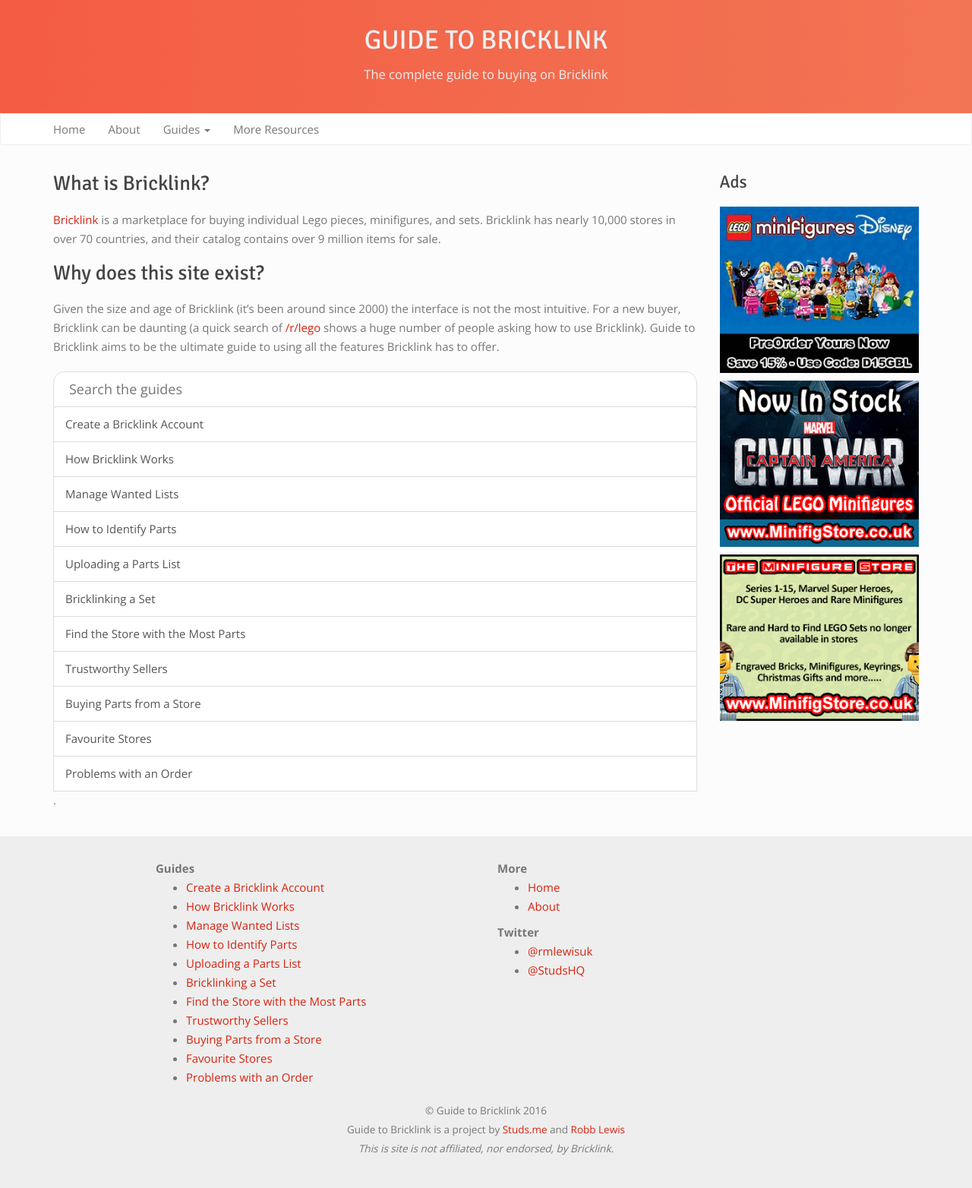
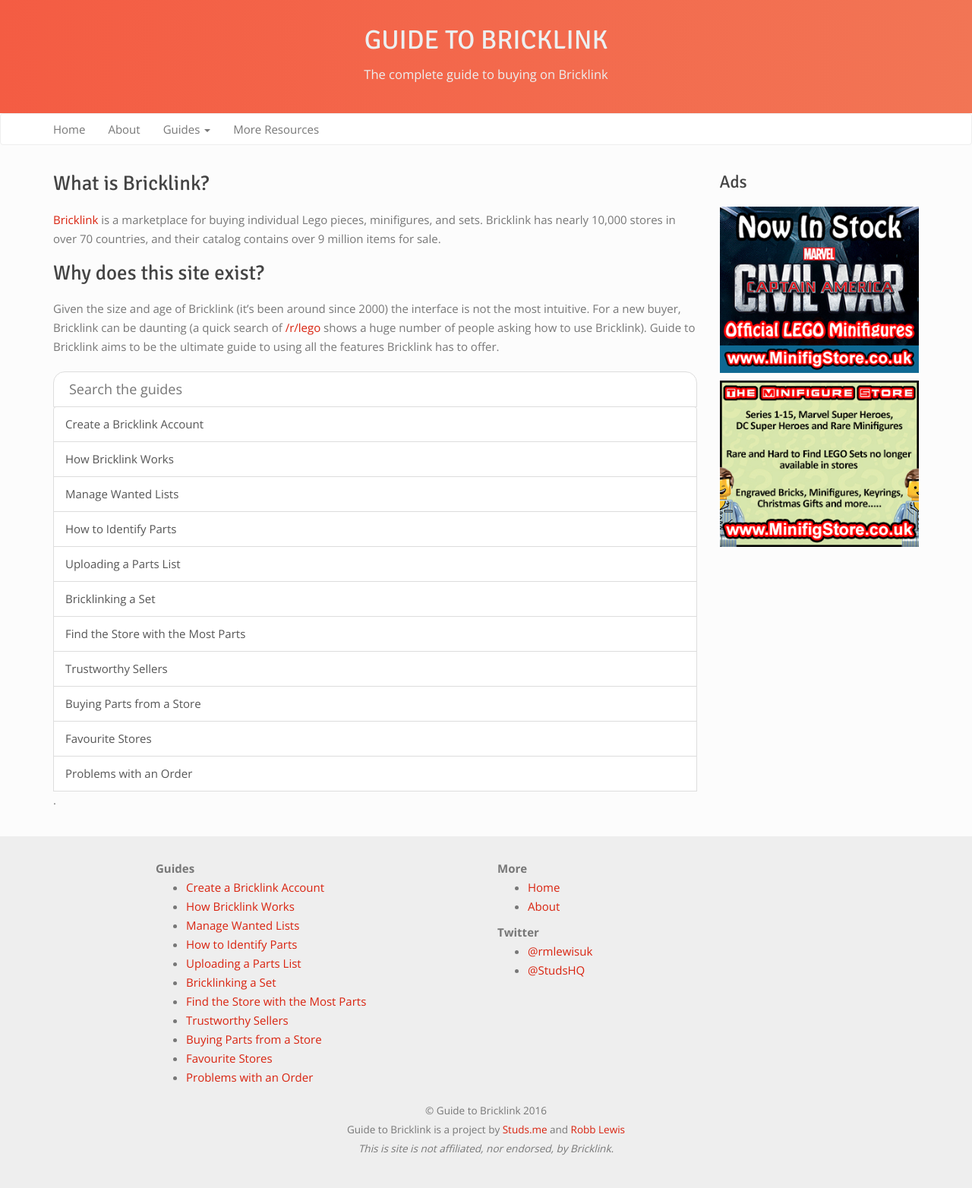
Before and after one commit to rknightuk/guidetobricklink, a Jekyll site: the page built from index.md, in a window 1280 px wide. Shown: the whole page at 76% size. Built offline with Jekyll 4.4.1, drawn with Linux system fonts in a browser that asks for light colours.

Commit message:
Remove disney minifigures banner

```diff
--- a/_includes/ads.html
+++ b/_includes/ads.html
@@ -1,9 +1,4 @@
 <h3>Ads</h3>
-
-
-<a href="http://www.theminifigurestore.co.uk/shop/disney-pixar-series-1-complete-collection-18-lego-minifigures-71012/?affiliates=18" target="_blank" data-name="(Disney CMF)">
-	<img src="/assets/images/mfstore/disney-cmf-preorder.jpg">
-</a>
 
 <a href="http://www.theminifigurestore.co.uk/product-category/marvel-super-heroes-minifigures/?affiliates=18" target="_blank" data-name="(Civil War)">
 	<img src="/assets/images/mfstore/civil-war.jpg">
```
